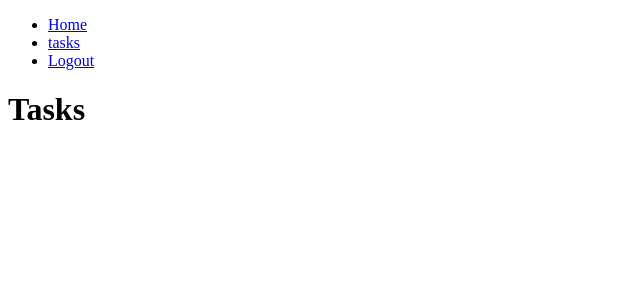
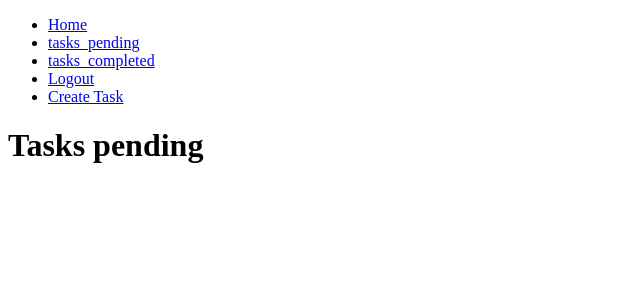
Before and after one commit to JeissonArcadio778/crud-django, a Django app: page /tasks/ in a window 1280 px wide. Shown: the top 300 px of the page, without its empty margins (0-640 px from the left). Run offline with Django 4.2, Linux system fonts and the light colour scheme; the visitor is signed in with stand-in values (Sample User, id 1); data that the repository does not hold is empty.

Commit message:
finish project

```diff
--- a/djangocrud/settings.py
+++ b/djangocrud/settings.py
@@ -118,6 +118,8 @@ USE_TZ = True
 
 STATIC_URL = 'static/'
 
+LOGIN_URL = '/login'
+
 # Default primary key field type
 # https://docs.djangoproject.com/en/4.1/ref/settings/#default-auto-field
 
--- a/djangocrud/urls.py
+++ b/djangocrud/urls.py
@@ -22,8 +22,13 @@ urlpatterns = [
     path('', views.home, name = 'home'),
     path('signup/', views.signup, name = 'signup'),
     path('tasks/', views.tasks, name = 'tasks'),
+    path('tasks_completed/', views.tasks_completed, name = 'tasks_completed'),
+    path('tasks/<int:task_id>', views.task_by_id, name = 'task_by_id'),
     path('tasks/create', views.create_task, name = 'create_tasks'),
     path('logout/', views.signout, name = 'logout'),
     path('login/', views.signin, name = 'login'),
+    path('tasks/<int:task_id>/complete', views.complete_task, name = 'complete_task'),
+    path('tasks/<int:task_id>/delete', views.delete_task, name = 'delete_task'),
+
 
 ]
--- a/tasks/models.py
+++ b/tasks/models.py
@@ -1,12 +1,13 @@
 from django.db import models
 from django.contrib.auth.models import User
+
 # Create your models here.
 
 class Task(models.Model):
     title = models.CharField(max_length=200)
-    description = models.TextField(blank=True)
+    description = models.TextField(blank=True) #optional
     createdAt = models.DateTimeField(auto_now_add=True)
-    completedAt = models.DateTimeField(null=True)
+    completedAt = models.DateTimeField(null=True, blank=True)
     important = models.BooleanField(default=False)
     user = models.ForeignKey(User, on_delete=models.CASCADE)
 
--- a/tasks/templates/create_task.html
+++ b/tasks/templates/create_task.html
@@ -10,9 +10,11 @@
 
     <form method="post">
 
+        {{error}}
+
         {% csrf_token %}
 
-    {{form.as_p}}
+         {{form.as_p}}
         <button>Create</button>
 
     </form>
--- a/tasks/templates/layout/base.html
+++ b/tasks/templates/layout/base.html
@@ -11,9 +11,11 @@
     <nav>
         <ul>
             <li><a href="/">Home</a></li>
-            <li><a href="/tasks">tasks</a></li>
             {% if user.is_authenticated %}
+            <li><a href="/tasks">tasks_pending</a></li>
+            <li><a href="/tasks_completed">tasks_completed</a></li>
             <li><a href="/logout">Logout</a></li>
+            <li><a href="/tasks/create">Create Task</a></li>
             {% else %}
             <li><a href="/login">Login</a></li>
             <li><a href="/signup">Signup</a></li>
--- a/tasks/templates/tasks.html
+++ b/tasks/templates/tasks.html
@@ -3,6 +3,27 @@
 
 {% block content %}
 
-    <h1>Tasks</h1>
+    <h1>Tasks {{status}}</h1>
+
+    {% for task in tasks %}
+
+    <ul>
+        <li>
+            <a href="{% url 'task_by_id' task.id %}">
+
+                {% if task.important %}
+                <h1>{{task.title}}</h1>
+                {% else %}
+                <p>{{task.title}}</p>
+                {% endif %}
+                <p>{{task.description}}</p>
+                <p>{{task.important}}</p>
+                <h3>{{task.user}}</h3>
+                <p>{{task.completedAt|date:'M j Y:i'}}</p>
+            </a>
+        </li>
+    </ul>
+
+    {% endfor%}
 
 {% endblock %}
--- a/tasks/views.py
+++ b/tasks/views.py
@@ -1,14 +1,19 @@
-from django.shortcuts import render, redirect
+from django.shortcuts import render, redirect, get_object_or_404
 from django.http import JsonResponse, HttpResponse
 from django.contrib.auth.forms import UserCreationForm, AuthenticationForm
 from django.contrib.auth.models import User
 from django.contrib.auth import login, logout, authenticate
 from .forms import TaskCreateForm
+from .models import Task
+from django.utils import timezone
+from django.contrib.auth.decorators import login_required
 
 # Create your views here.
 
+
 def home(request):
     return render(request, 'home.html')
+
 
 def signup(request):
 
@@ -31,61 +36,137 @@ def signup(request):
             except:
                 return render(request, 'signup.html', {
                     "form": UserCreationForm,
-                    "error" : 'User already exists'
+                    "error": 'User already exists'
                 })
         return render(request, 'signup.html', {
-                    "form": UserCreationForm,
-                    "error" : 'Password does not match'
-                })
+            "form": UserCreationForm,
+            "error": 'Password does not match'
+        })
 
-def tasks(request):
-    return render(request, 'tasks.html', {
-    })
 
+@login_required
 def signout(request):
 
     logout(request)
 
     return redirect('home')
 
+
 def signin(request):
 
     if request.method == 'GET':
 
-        return render (request, 'login.html', {
-            "form" : AuthenticationForm
+        return render(request, 'login.html', {
+            "form": AuthenticationForm
         })
 
     else:
 
         try:
 
-            user = authenticate(request, username = request.POST['username'], password = request.POST['password'])
+            user = authenticate(
+                request, username=request.POST['username'], password=request.POST['password'])
 
             if user is None:
-                return render (request, 'login.html', {
-                    "form" : AuthenticationForm,
-                    "error" : "Username or password is incorrect"
+                return render(request, 'login.html', {
+                    "form": AuthenticationForm,
+                    "error": "Username or password is incorrect"
                 })
             else:
-                login(request, user) # save session
+                login(request, user)  # save session
                 return redirect('tasks')
         except:
 
-            return render (request, 'login.html', {
-                    "form" : AuthenticationForm,
-                    "error" : "Error in login"
-                })
+            return render(request, 'login.html', {
+                "form": AuthenticationForm,
+                "error": "Error in login"
+            })
 
+@login_required
+def tasks(request):
+
+    # listar las que no estan completadas
+    tasks = Task.objects.filter(user=request.user, completedAt__isnull=True)
+
+    return render(request, 'tasks.html', {
+        'status': 'pending',
+        'tasks': tasks
+    })
+
+
+@login_required
+def task_by_id(request, task_id):
+
+    try:
+
+        if request.method == 'GET':
+            task = Task.objects.get(pk=task_id)
+            form = TaskCreateForm(instance=task)
+            return render(request, 'task_by_id.html', {
+                'task': task,
+                'form': form
+            })
+        else:
+            task = Task.objects.get(pk=task_id, user = request.user)
+            form = TaskCreateForm(request.POST, instance=task)
+            form.save()
+            return redirect('tasks')
+
+    except:
+
+        return render(request, 'task_by_id.html', {
+            'error': 'Task does not exist'
+        })
+
+
+@login_required
+def complete_task(request, task_id):
+
+    task = get_object_or_404(Task, pk = task_id, user = request.user)
+
+    if request.method == 'POST':
+        task.completedAt = timezone.now()
+        task.save()
+        return redirect('tasks')
+
+
+@login_required
+def delete_task(request, task_id):
+    task = get_object_or_404(Task, pk = task_id, user = request.user)
+
+    if request.method == 'POST':
+        task.delete()
+        return redirect('tasks')
+
+@login_required
 
 def create_task(request):
 
     if request.method == 'GET':
         return render(request, 'create_task.html', {
-            "form" : TaskCreateForm
+            "form": TaskCreateForm
         })
     else:
-         return render(request, 'create_task.html', {
-            "form" : TaskCreateForm
-        })
-        # return redirect('tasks')
+
+        try:
+            form = TaskCreateForm(request.POST)
+            new_task = form.save(commit=False)
+            new_task.user = request.user
+            new_task.save()
+            return redirect('tasks')
+        except Exception as error:
+            print(error)
+            return render(request, 'create_task.html', {
+                "form": TaskCreateForm,
+                "error": "Error in create task. Please send valid data"
+            })
+
+@login_required
+def tasks_completed(request):
+    # listar las que no estan completadas
+    tasks_completed = Task.objects.filter(user=request.user, completedAt__isnull=False).order_by('-completedAt')
+
+    return render(request, 'tasks.html', {
+        'status': 'Completed',
+        'tasks': tasks_completed
+    })
```
Also changed, not shown: requirements.txt (added, +7 -0 lines), tasks/templates/task_by_id.html (added, +33 -0 lines), README.md.
